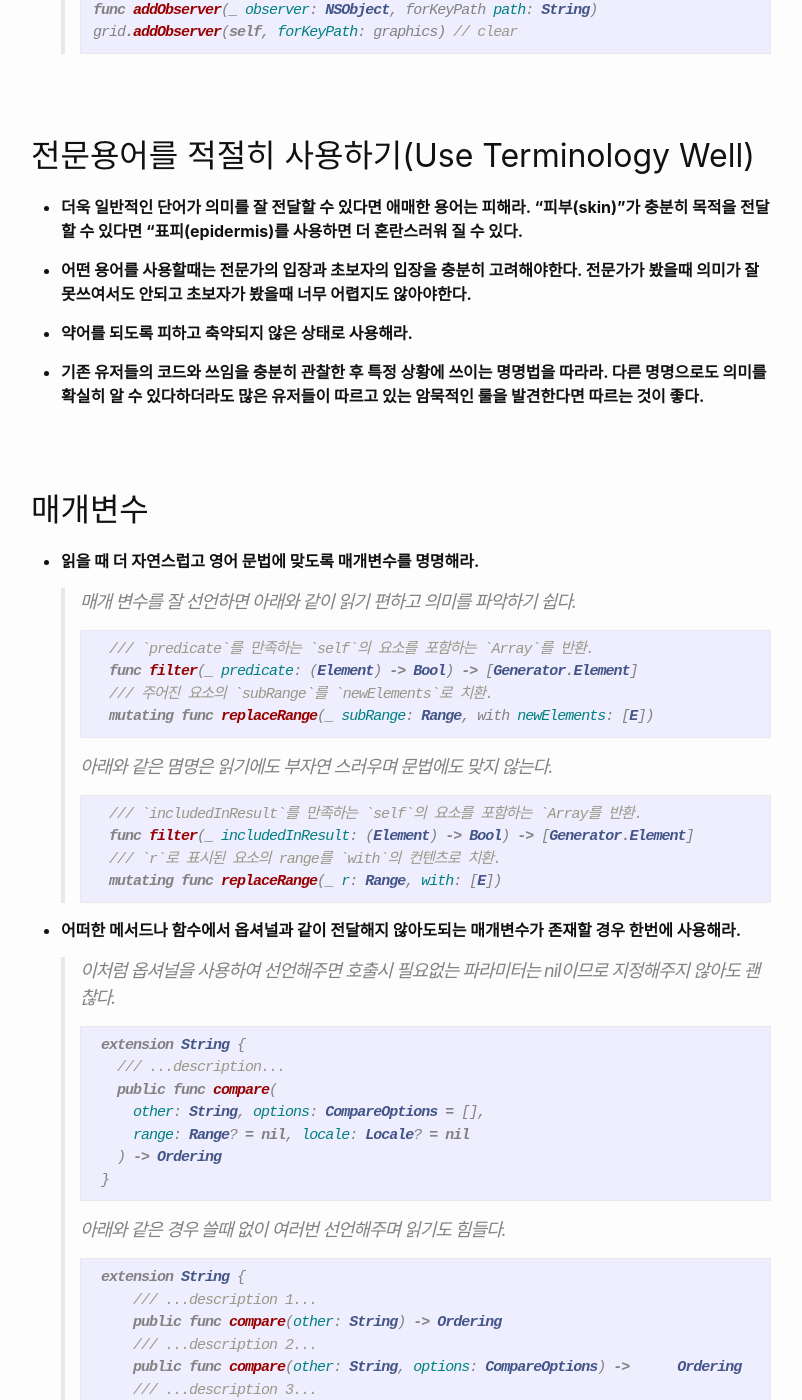
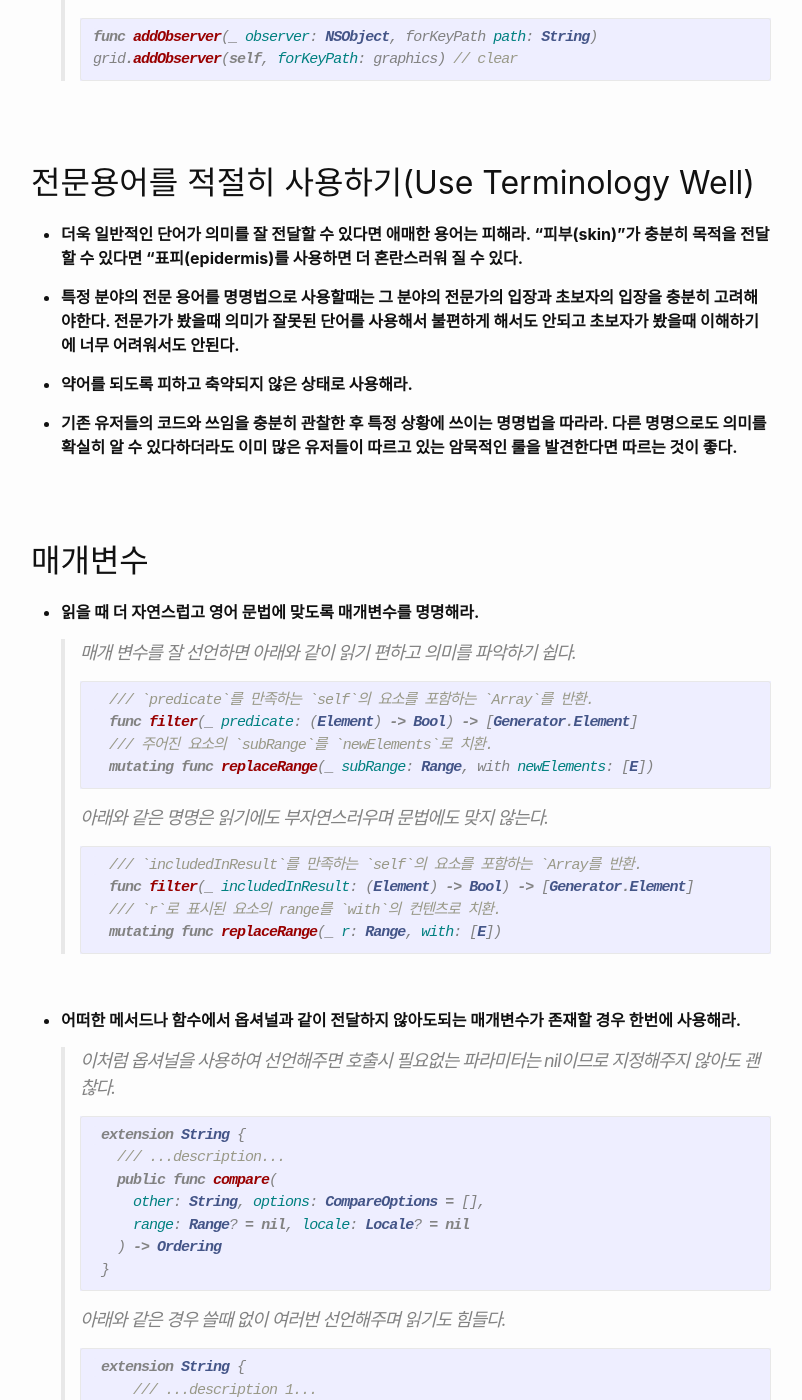
Before and after one commit to Babywalnut/my-blog, a Jekyll site: the page built from _posts/2021-03-07-swift-api-guidelines.md, in a window 1280 px wide and 1400 px high, scrolled down 2570 px. Shown: the whole window, without its empty margins (239-1041 px from the left). Built offline with Jekyll 4.4.1, drawn with Linux system fonts in a browser that asks for light colours; some of the changed text lies outside the part shown.

Commit message:
"Fix Posting"

````diff
--- a/_posts/2021-03-07-swift-api-guidelines.md
+++ b/_posts/2021-03-07-swift-api-guidelines.md
@@ -47,16 +47,17 @@
 <br>
 * **명확한 의도전달을 하기위하여 많은 단어가 필요할 수도 있지만 그 의미가 중첩되는 단어는 생략해라.**
 
-  >Element가 함수명에도 선언되어있고 파라미터타입에 반복되어 명시되어있다. 이럴 경우에는 Element의 의미가 중첩되므로 한쪽을 제거해줘야한다.
+  >Element가 함수명에도 명시되어있고 파라미터타입에 반복되어 명시되어있다. 이럴 경우에는 Element의 의미가 중첩되므로 한쪽을 제거해줘야한다.
     ```swift
   public mutating func removeElement(member: Element) -> Element?
   allViews.removeElement(cancelButton)
   ```
-  이 경우에는 호출시 Element를 노출하지 않기 위해 함수명에서 제외해줬지만 상황과 쓰임에 따라 달라질 수 있다.
+  이 예시에서는 호출시 Element를 노출하지 않기 위해 함수명에서 제외해줬지만 상황과 쓰임에 따라 달라질 수 있다.
   ```swift
   public mutating func remove(_ member: Element) -> Element?
   allViews.remove(cancelButton) // clearer
   ```
+  때때로 의미가 모호해지는것을 방지하기 위해 반복되는 값이 있을 수 있지만 파라미터의 타입보다는 그 역할을 명시해주는게 더 좋다.
 <br>
 
 * **단순히 변수, 타입, 매개변수의 정의된 형태를 명시해주는 것 보다는 영할에 따라 명명해라.**
@@ -104,11 +105,11 @@
 
 * **더욱 일반적인 단어가 의미를 잘 전달할 수 있다면 애매한 용어는 피해라. “피부(skin)”가 충분히 목적을 전달할 수 있다면 “표피(epidermis)를 사용하면 더 혼란스러워 질 수 있다.**
 
-* **어떤 용어를 사용할때는 전문가의 입장과 초보자의 입장을 충분히 고려해야한다. 전문가가 봤을때 의미가 잘못쓰여서도 안되고 초보자가 봤을때 너무 어렵지도 않아야한다.**
+* **특정 분야의 전문 용어를 명명법으로 사용할때는 그 분야의 전문가의 입장과 초보자의 입장을 충분히 고려해야한다. 전문가가 봤을때 의미가 잘못된 단어를 사용해서 불편하게 해서도 안되고 초보자가 봤을때 이해하기에 너무 어려워서도 안된다.**
 
 * **약어를 되도록 피하고 축약되지 않은 상태로 사용해라.**
 
-* **기존 유저들의 코드와 쓰임을 충분히 관찰한 후 특정 상황에 쓰이는 명명법을 따라라. 다른 명명으로도 의미를 확실히 알 수 있다하더라도 많은 유저들이 따르고 있는 암묵적인 룰을 발견한다면 따르는 것이 좋다.**
+* **기존 유저들의 코드와 쓰임을 충분히 관찰한 후 특정 상황에 쓰이는 명명법을 따라라. 다른 명명으로도 의미를 확실히 알 수 있다하더라도 이미 많은 유저들이 따르고 있는 암묵적인 룰을 발견한다면 따르는 것이 좋다.**
 
 <br><br>
 ## 매개변수
@@ -122,14 +123,16 @@
     /// 주어진 요소의 `subRange`를 `newElements`로 치환.
     mutating func replaceRange(_ subRange: Range, with newElements: [E])
     ```
-    >아래와 같은 몀명은 읽기에도 부자연 스러우며 문법에도 맞지 않는다.
+    >아래와 같은 명명은 읽기에도 부자연스러우며 문법에도 맞지 않는다.
     ```swift
     /// `includedInResult`를 만족하는 `self`의 요소를 포함하는 `Array를 반환.
     func filter(_ includedInResult: (Element) -> Bool) -> [Generator.Element]
     /// `r`로 표시된 요소의 range를 `with`의 컨텐츠로 치환.
     mutating func replaceRange(_ r: Range, with: [E])
     ```
-*  **어떠한 메서드나 함수에서 옵셔널과 같이 전달해지 않아도되는 매개변수가 존재할 경우 한번에 사용해라.**
+
+    <br>
+*  **어떠한 메서드나 함수에서 옵셔널과 같이 전달하지 않아도되는 매개변수가 존재할 경우 한번에 사용해라.**
 
     >이처럼 옵셔널을 사용하여 선언해주면 호출시 필요없는 파라미터는 nil이므로 지정해주지 않아도 괜찮다.
     ```swift
@@ -157,3 +160,8 @@
            range: Range, locale: Locale) -> Ordering
     }
     ```
+
+    <br>
+* **default값을 갖는 파라미터는 인자값을 받아야 하는 파라미터보다 함수나 메서드를 선언해줄 때 뒤쪽에 표기해라**
+
+    default값을 갖지않는 파라미터 즉, 함수나 메서드 호출시 인자를 명시해줘야하는 의미상으로 보통 더 중요하다. 그러면 호출될때 좀 더 안정적인 형태로 사용될 수 있다.
````
